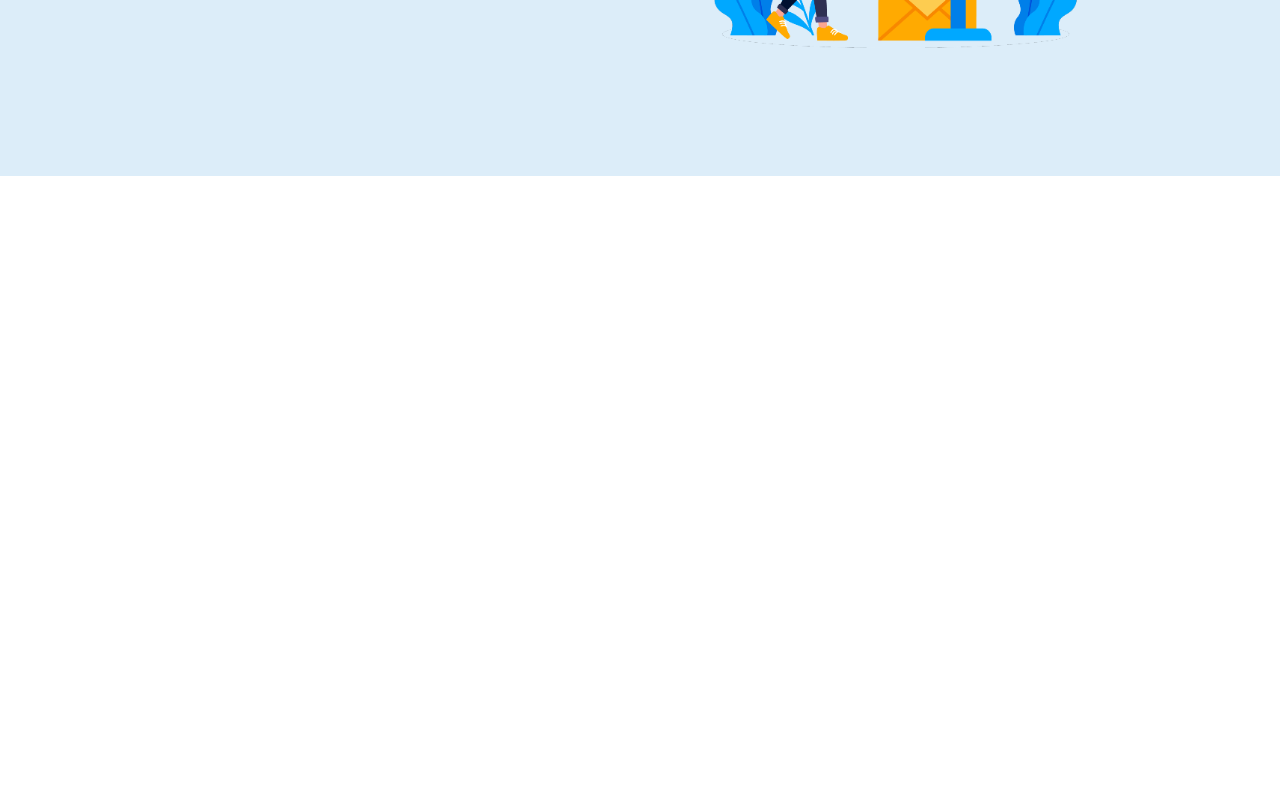
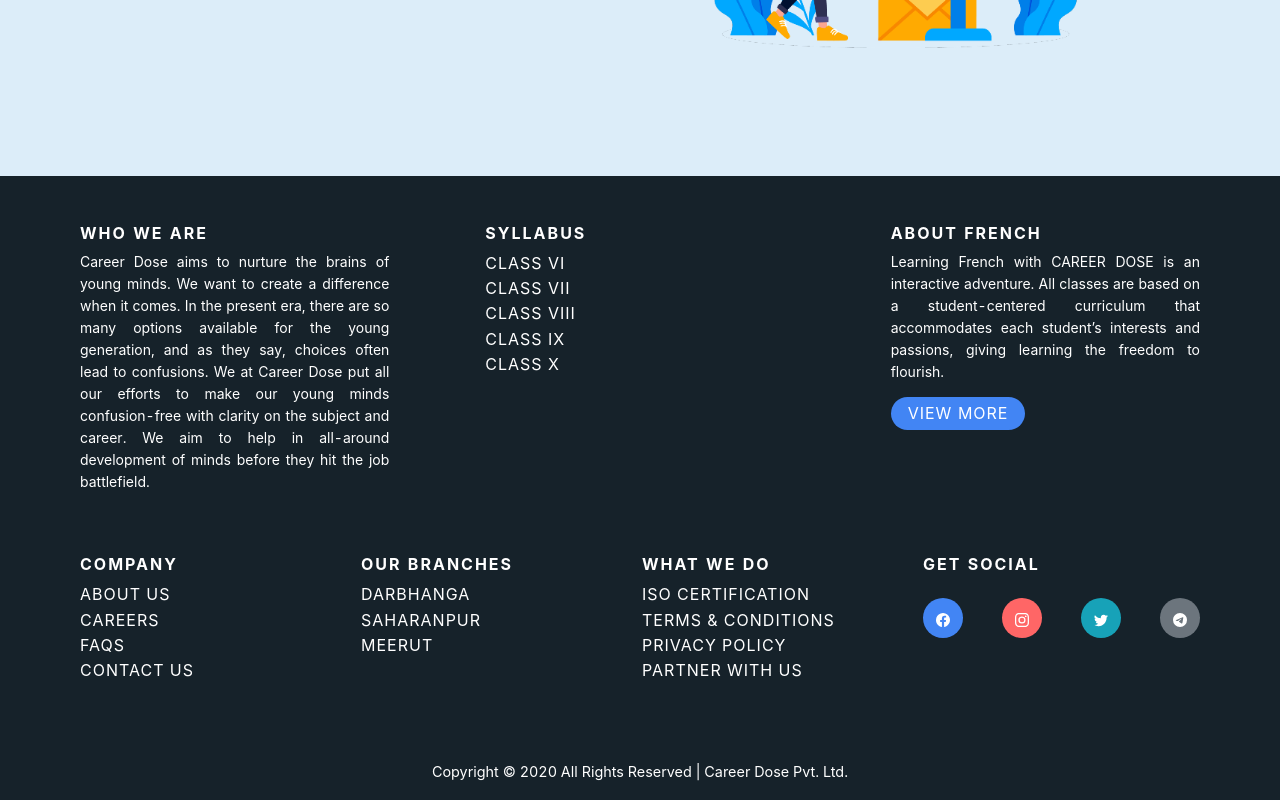
Before and after one commit to ajaysingh2022/careerdose, a React (Create React App) app: page /studyabroad/submission in a window 1280 px wide. Shown: the part 400-1200 px from the top of the page. Before the commit the page ends 800 px from the top, so only its background shows below. Built offline with nearby package versions, Linux system fonts and the light colour scheme.

Commit message:
form data handled

```diff
--- a/src/Component/CareerGuidance/Afterstudy.js
+++ b/src/Component/CareerGuidance/Afterstudy.js
@@ -4,6 +4,7 @@
 import './afterstudy.css'
 import Formsub from '../../Assets/FormSub.png'
 import Header from '../Header/index'
+import Footer from '../Footer/index'
 
 const Afterstudy = () => {
     return (
@@ -41,6 +42,9 @@
                     <img src={Formsub} alt='' style={{height:"20rem"}}/>
                 </div>
             </section>
+            <section>
+                <Footer />
+            </section>
 
         </>
     )
--- a/src/Component/CareerGuidance/StudyAbroad.js
+++ b/src/Component/CareerGuidance/StudyAbroad.js
@@ -1,5 +1,5 @@
 import React from 'react'
-import {  Form, Input, Select } from 'antd';
+import { Form, Input, Select } from 'antd';
 import './study.css'
 import Visa from '../../Assets/visa.webp'
 import Roi from '../../Assets/roi.webp'
@@ -10,15 +10,16 @@
 import CDlogo from '../../Assets/cd-nav-logo.svg';
 import Studysection from './Study2'
 import { NavLink } from 'react-router-dom';
+import { useNavigate } from "react-router-dom";
 
 
 const { Option } = Select;
 const StudyAbroad = () => {
-    const [valueName, setValueName] = React.useState()
-    const [valueEmail, setValueEmail] = React.useState()
-    const [valueTel, setValueTel] = React.useState()
+    const [details, setDetails] = React.useState({ name: "", email: "", tel: "" });
+
     const [form] = Form.useForm();
 
+    // console.log("details",details);
     const onFinish = (values) => {
         console.log('Received values of form: ', values);
     };
@@ -40,19 +41,29 @@
     );
 
     const nameChange = (e) => {
-        // console.log(e.target.value);
-        setValueName(e.target.value);
+        // console.log({...details, name:e.target.value});
+        setDetails({ ...details, name: e.target.value });
     }
     const emailChange = (e) => {
-        setValueEmail(e.target.value);
-        // console.log(e.target.value);
+        setDetails({ ...details, email: e.target.value });
+        //    console.log({...details, email:e.target.value});
     }
     const telChange = (e) => {
-        setValueTel(e.target.value);
-        console.log(e.target.value);
+        setDetails({ ...details, tel: e.target.value });
+        // console.log({...details, tel:e.target.value});
     }
     const formSubmit = (e) => {
-        console.log("prevent", e.preventDefault());
+        e.preventDefault();
+    }
+    // const onSubmit=(e)=>{
+    //     console.log("submit", e.preventDefault( ));
+    // }
+    console.log("setDetail", setDetails);
+
+    const navigate = useNavigate();
+
+    const handleClick=()=>{
+        navigate("/studyabroad/submission")
     }
 
 
@@ -102,7 +113,7 @@
                                     },
                                 ]}
                             >
-                                <Input placeholder="Enter Name" value={valueName} onChange={nameChange} />
+                                <Input placeholder="Enter Name" value={details.name} onChange={nameChange} />
                             </Form.Item>
                             <Form.Item
                                 name="email"
@@ -117,7 +128,7 @@
                                     },
                                 ]}
                             >
-                                <Input placeholder="Enter Email" value={valueEmail} onChange={emailChange} />
+                                <Input placeholder="Enter Email" value={details.email} onChange={emailChange} />
                             </Form.Item>
                             <Form.Item
                                 name="phone"
@@ -134,7 +145,7 @@
                                     style={{
                                         width: '100%',
                                     }}
-                                    value={valueTel}
+                                    value={details.tel}
                                     onChange={telChange}
                                 />
                             </Form.Item>
@@ -151,16 +162,14 @@
                                 </Select>
                             </Form.Item>
                             <div>
-                                <NavLink to='/studyabroad/submission'>
                                 <button className='form-button' type="submit"
-                                    onClick={formSubmit}
+                                    onClick={handleClick}
                                     text="Meet your advisor" style={{ width: "100%" }}
                                     value="Submit" form='form-id'
 
                                 >
                                     <span>Meet your Advisor</span>
                                 </button>
-                                </NavLink>
                             </div>
                         </Form>
                         <p className='already'>
--- a/src/Component/Footer/footer.css
+++ b/src/Component/Footer/footer.css
@@ -158,3 +158,7 @@
 .bg-secondary {
     background-color: #6C757D!important;
 }
+.copyright a{
+    text-decoration: none;
+    color: #fff;
+}
--- a/src/Component/Footer/index.js
+++ b/src/Component/Footer/index.js
@@ -1,17 +1,18 @@
 import React from 'react'
 import './footer.css'
 import { BsFacebook, BsInstagram, BsTwitter, BsTelegram } from 'react-icons/bs'
+import { NavLink } from 'react-router-dom'
 
 const Index = () => {
     return (
         <div className='footer'>
             <div className='footer-container'>
                 <div className='display-grid pt-5 mb-5 footer-data'>
-                    <div className='col-lg-4 col-md-12'>
+                    <div className=' col-md-12'>
                         <h5>Who We are</h5>
                         <p>Career Dose aims to nurture the brains of young minds. We want to create a difference when it comes. In the present era, there are so many options available for the young generation, and as they say, choices often lead to confusions. We at Career Dose put all our efforts to make our young minds confusion-free with clarity on the subject and career. We aim to help in all-around development of minds before they hit the job battlefield.</p>
                     </div>
-                    <div className='col-lg-4 col-md-6 col-sm-12'>
+                    <div className=' col-md-6 col-sm-12'>
                         <h5>Syllabus</h5>
                         <ul className='list-unstyled'>
                             <li>
@@ -41,7 +42,7 @@
                             </li>
                         </ul>
                     </div>
-                    <div className='col-lg-4 col-md-6 col-sm-12'>
+                    <div className='  col-sm-12'>
                         <h5>About French</h5>
                         <p>Learning French with CAREER DOSE is an interactive adventure. All classes are based on a student-centered curriculum that accommodates each student’s interests and passions, giving learning the freedom to flourish.</p>
                         <a href='/language_class/french'>
@@ -50,7 +51,7 @@
                     </div>
                 </div>
                 <div className='display-grid2 pb-5 footer-data'>
-                    <div className='col-xl-3 col-lg-4 col-md-6 col-sm-6 col-xs-12'>
+                    <div className=' col-xs-12'>
                         <h5>Company</h5>
                         <ul className='list-unstyled'>
                             <li>
@@ -69,7 +70,7 @@
                             </li>
                         </ul>
                     </div>
-                    <div className='col-xl-3 col-lg-4 col-md-6 col-sm-6 col-xs-12'>
+                    <div className=' col-xs-12'>
                         <h5>Our Branches</h5>
                         <ul className='list-unstyled'>
                             <li>
@@ -89,7 +90,7 @@
                             </li>
                         </ul>
                     </div>
-                    <div className='col-xl-3 col-lg-4 col-md-6 col-sm-6 col-xs-12'>
+                    <div className='col-xs-12'>
                         <h5>What We Do</h5>
                         <ul className='list-unstyled'>
                             <li>
@@ -108,7 +109,7 @@
                             </li>
                         </ul>
                     </div>
-                    <div className='col-xl-3 col-lg-4 col-md-6 col-sm-6 col-xs-12'>
+                    <div className=' col-xs-12'>
                         <h5 className='mb-4'>Get Social</h5>
                         <div className='mb-4 social-icons'>
                             <div className='icon-space cd-bg-primary'>
@@ -135,8 +136,8 @@
                     </div>
                 </div>
                 <div className='copyright text-center py-3'>
-                    <p className='m-0 small mt-2'>Copyright © 2020 All Rights Reserved |
-                        <a href='https://careerdose.com/'>Career Dose Pvt. Ltd.</a>
+                    <p className='m-0 small mt-2'>Copyright © 2020 All Rights Reserved&nbsp;|&nbsp;
+                        <NavLink to='/'>Career Dose Pvt. Ltd.</NavLink>
                     </p>
                 </div>
             </div>
--- a/src/Component/Header/header.css
+++ b/src/Component/Header/header.css
@@ -93,3 +93,7 @@
     /* background-color: rgb(175, 38, 38); */
     border: none;
 }
+.text-decor{
+    text-decoration: none;
+
+}
--- a/src/Component/Header/index.js
+++ b/src/Component/Header/index.js
@@ -14,19 +14,19 @@
         <>
             <header className='wg-header '>
                 <div>
-                    <a href=''>
+                    <NavLink to ='/'>
                         <img src={CDlogo} alt="cd" style={{ height: "35px" }} />
-                    </a>
+                        </NavLink>
                 </div>
                 <div>
                     <Menu mode="horizontal" className='menu-section' defaultSelectedKeys={['mail']}>
                     <Menu mode="horizontal" className='menu-section' >
                             <Menu.SubMenu key="SubMenu" title="Career ">
                                 <Menu.Item key="five" icon={<FaSchool />} >
-                                <span><NavLink to='/after10'  >After 10th</NavLink></span>
+                                <span><NavLink className='text-decor' to='/after10'  >After 10th</NavLink></span>
                                 </Menu.Item>
                                 <Menu.Item key="six" icon={<FaGlobeEurope />} >
-                                <span><NavLink to='/studyabroad'  >Study Abroad</NavLink></span>
+                                <span><NavLink className='text-decor' to='/studyabroad'  >Study Abroad</NavLink></span>
                                 </Menu.Item>
                                 <Menu.Item key="seven" icon={<AiFillContacts />} >
                                     Portfolio Management
```
